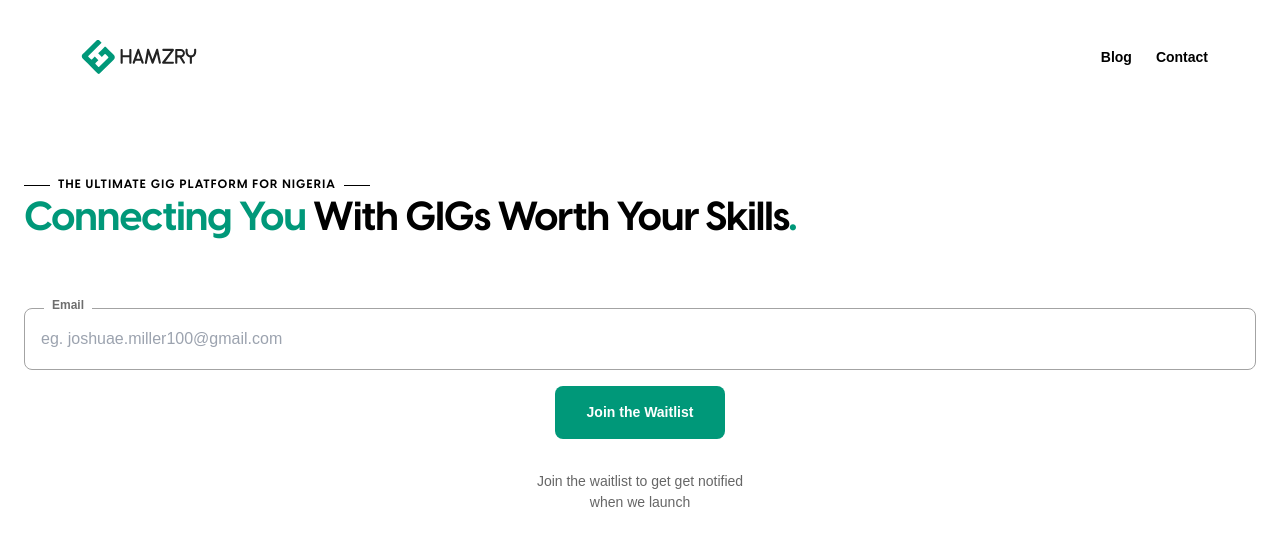
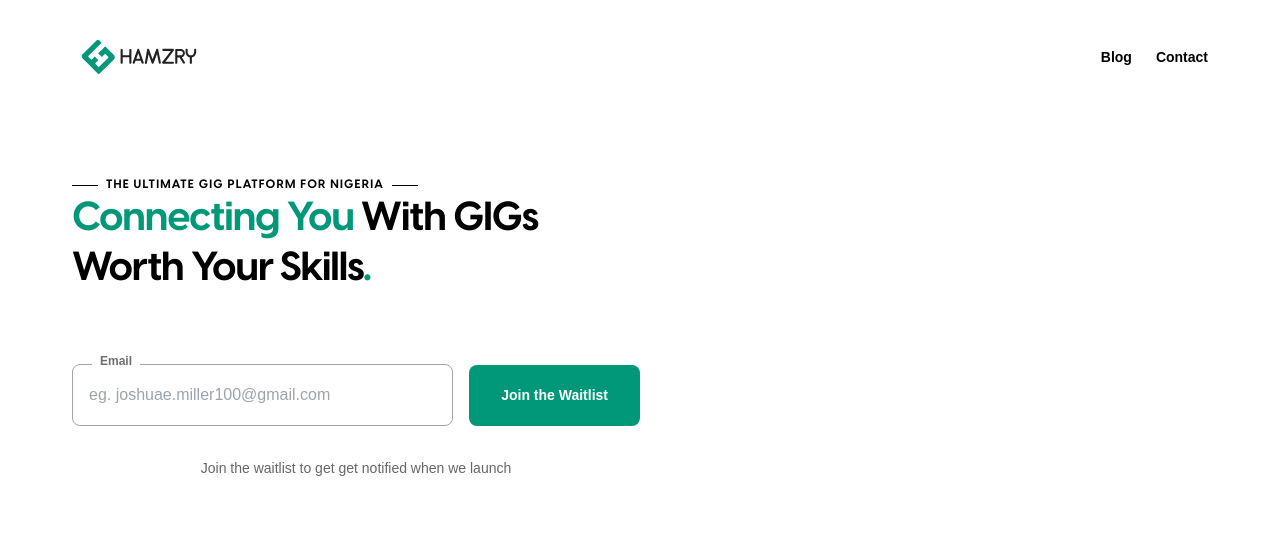
Before and after one commit to Josh-millr/hamzry-waitlist-page, a Next.js app: page / in a window 1280 px wide. Shown: the top 546 px of the page. Built offline with nearby package versions, Linux system fonts and the light colour scheme.

Commit message:
Made the hero section responsive

```diff
--- /dev/null
+++ b/components/Button/Button.jsx
@@ -0,0 +1,12 @@
+import React from "react";
+
+export const Button = ({ label }) => {
+  return (
+    <button
+      type="submit"
+      className="w-[fit-content] whitespace-nowrap rounded-[8px] bg-[#009879] px-[32px] py-[20px] text-[14px] font-bold text-[#FFFFFF]"
+    >
+      {label}
+    </button>
+  );
+};
--- a/components/Hero/Hero.jsx
+++ b/components/Hero/Hero.jsx
@@ -1,5 +1,6 @@
 import React from "react";
 import { TextInput } from "../TextInput/TextInput";
+import { Button } from "../Button/Button";
 
 export const Hero = () => {
   const formHandler = (e) => {
@@ -7,9 +8,9 @@ export const Hero = () => {
   };
 
   return (
-    <div className="grid">
+    <div className="grid grid-cols-1 grid-rows-1 lg:grid-cols-2 px-[24px] md:px-[72px]">
       {/* Column-1 */}
-      <div className="grid grid-cols-1 grid-rows-1 gap-y-[40px] py-[62px] px-[24px]">
+      <div className="grid grid-cols-1 grid-rows-1 gap-y-[40px] py-[62px] md:gap-y-[46px]">
         <div className="">
           <div className="flex items-center gap-x-[8px]">
             <span className="hidden h-[1px] w-[26px] bg-[#000000] md:block" />
@@ -18,7 +19,7 @@ export const Hero = () => {
             </h4>
             <span className=" h-[1px] w-[26px] bg-[#000000]" />
           </div>
-          <h1 className="text-[40px] font-bold capitalize leading-tight tracking-tight">
+          <h1 className="max-w-[638px] text-[40px] font-bold capitalize leading-tight tracking-tight">
             <span className="text-[#009879]">Connecting you </span>
             with GIGs worth your skills
             <span className="text-[40px] text-[#009879]">.</span>
@@ -27,17 +28,12 @@ export const Hero = () => {
         <div className="grid place-items-center gap-y-[32px]">
           <form
             onSubmit={formHandler}
-            className="grid w-full place-items-center gap-y-[16px]"
+            className="grid w-full place-items-center items-end gap-y-[16px] sm:flex sm:gap-x-[16px]"
           >
             <TextInput />
-            <button
-              type="submit"
-              className="w-[fit-content] rounded-[8px] bg-[#009879] px-[32px] py-[16px] text-[14px] font-bold text-[#FFFFFF]"
-            >
-              Join the Waitlist
-            </button>
+            <Button label="Join the Waitlist" />
           </form>
-          <p className="max-w-[229px] text-center text-[14px] text-[#666666]">
+          <p className="w-[229px] sm:w-[fit-content] text-center text-[14px] text-[#666666]">
             Join the waitlist to get get notified when we launch
           </p>
         </div>
--- a/components/TextInput/TextInput.jsx
+++ b/components/TextInput/TextInput.jsx
@@ -2,7 +2,7 @@ import React from "react";
 
 export const TextInput = () => {
   return (
-    <span className="grid w-full">
+    <span className="grid w-full md:max-w-[520px]">
       <span className="relative left-[20px] top-[8px] w-[fit-content] bg-[#FFFFFF] px-[8px]">
         <label for="email" className="text-[12px] font-bold text-[#6E6E6E]">
           Email
@@ -11,7 +11,7 @@ export const TextInput = () => {
       <input
         type="text"
         id="email"
-        className="h-[62px] w-full rounded-[8px] border-[1px] border-[#A3A3A3] px-[16px] outline-none focus:bg-[#e6fffa]"
+        className="h-[62px] w-full max-w-[520px] rounded-[8px] border-[1px] border-[#A3A3A3] px-[16px] outline-none focus:bg-[#e6fffa]"
         placeholder="eg. joshuae.miller100@gmail.com"
       />
     </span>
--- a/components/index.js
+++ b/components/index.js
@@ -2,3 +2,4 @@ export { TopNav } from "./TopNav/TopNav";
 export { Hero } from "./Hero/Hero";
 
 export { TextInput } from "./TextInput/TextInput";
+export { Button } from "./Button/Button";
```
